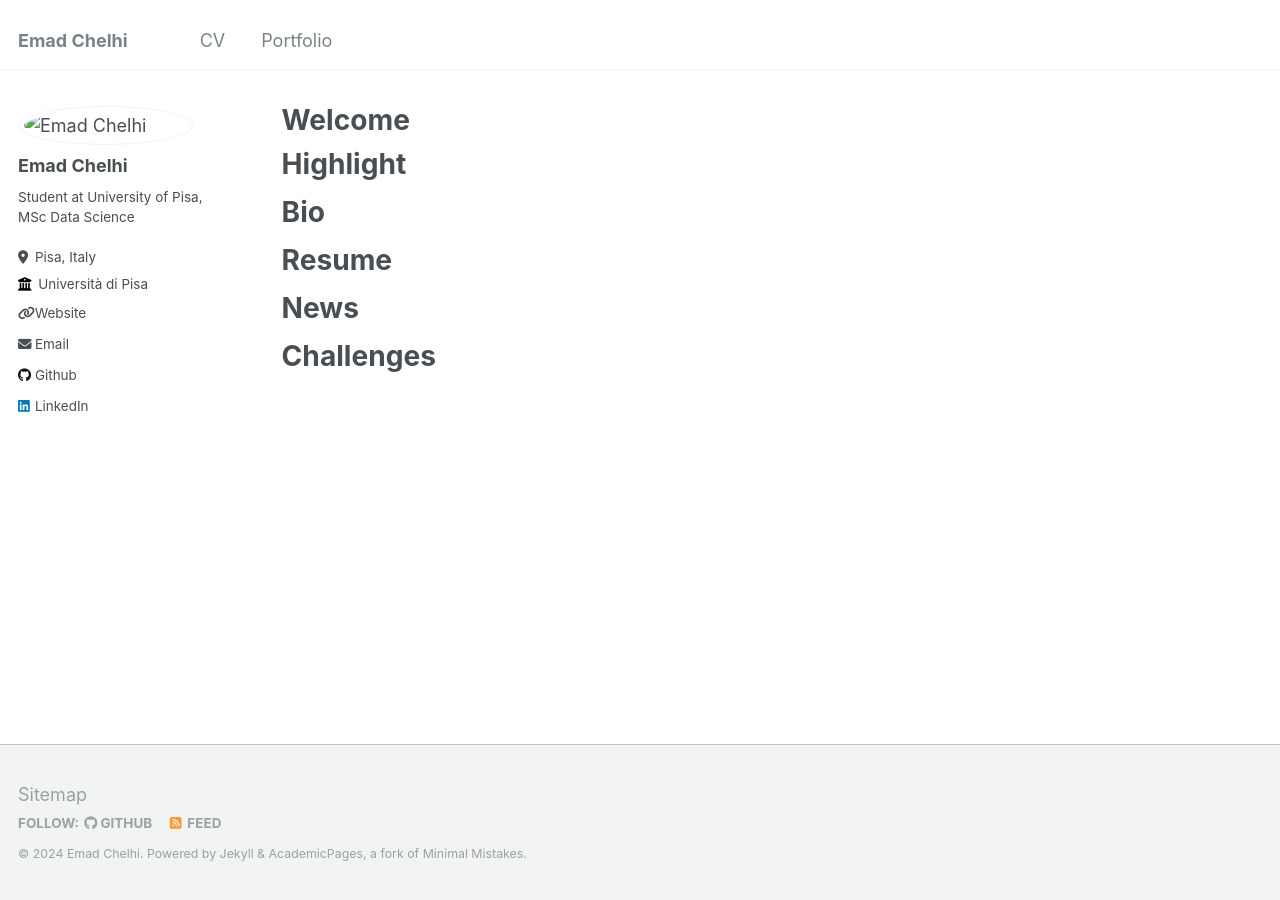
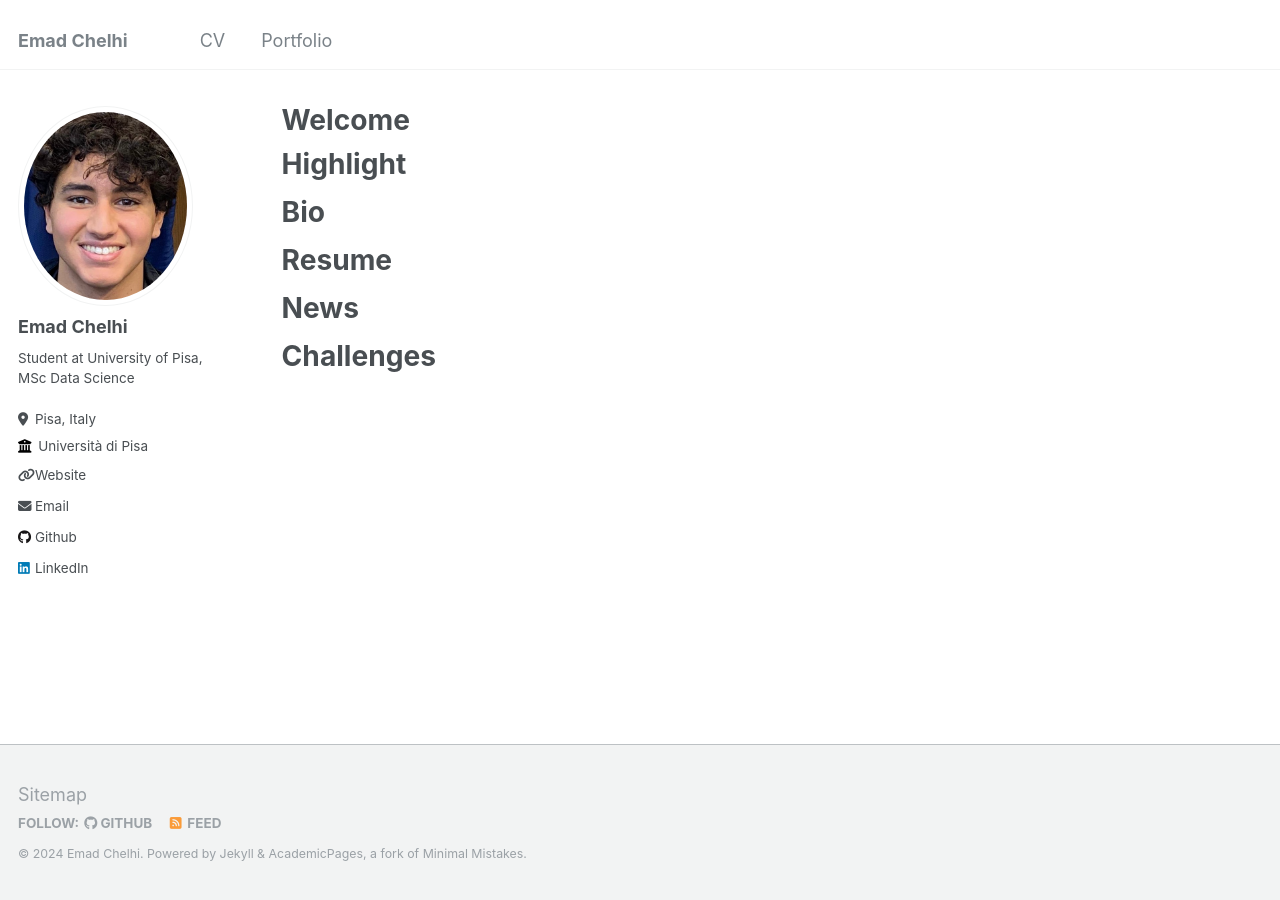
Before and after one commit to EmadChelhi/EmadChelhi.github.io, a Jekyll site: the page built from _pages/about.md, in a window 1280 px wide. Built offline with Jekyll 4.4.1, drawn with Linux system fonts in a browser that asks for light colours.

Commit message:
Update _config.yml

```diff
--- a/_config.yml
+++ b/_config.yml
@@ -21,7 +21,7 @@ repository               : "emadchelhi/emadchelhi.github.io" # GitHub repository
 #               Additional customization can be done by editing /_includes/author-profile.html
 author:
   # Biographic information
-  avatar           : "/images/foto_lkdIn.png"
+  avatar           : "/foto_lkdIn.png"
   name             : "Emad Chelhi"
   pronouns         : # example: "she/her"
   bio              : "Student at University of Pisa, MSc Data Science"
```
